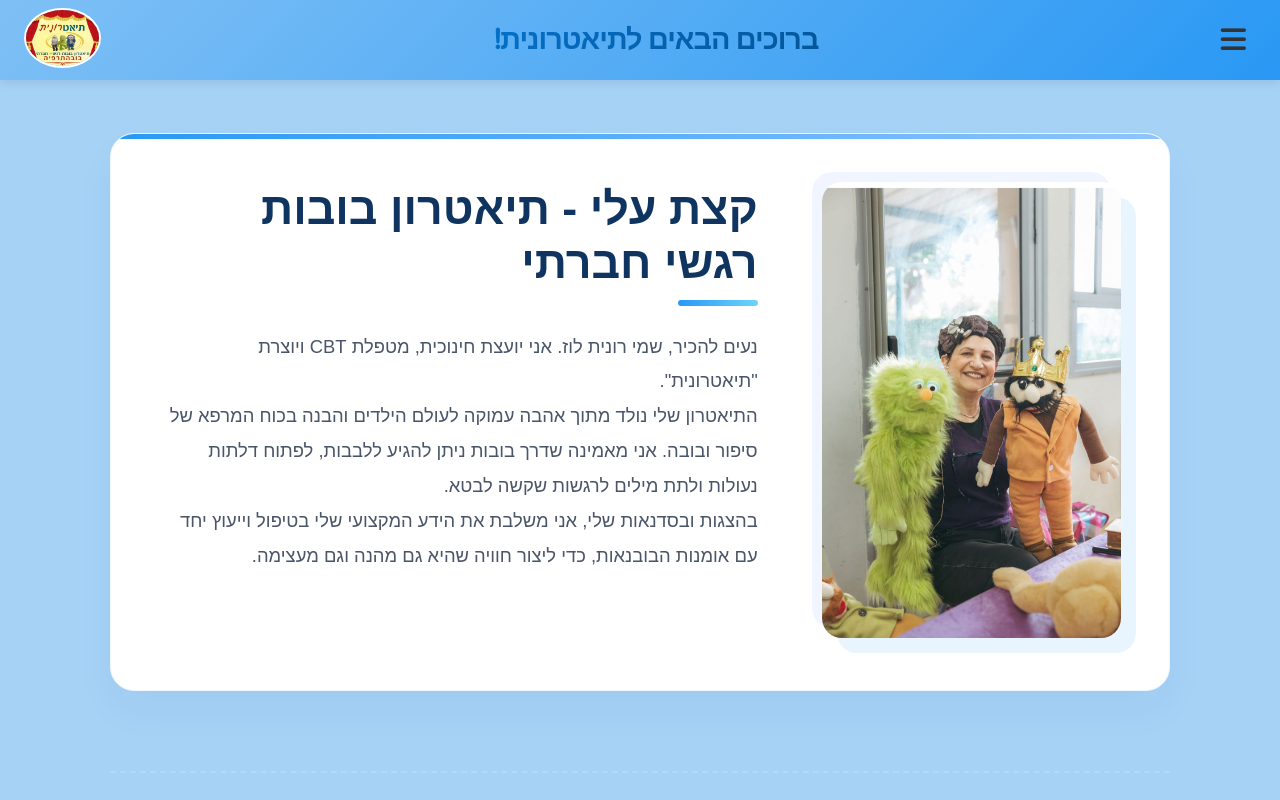
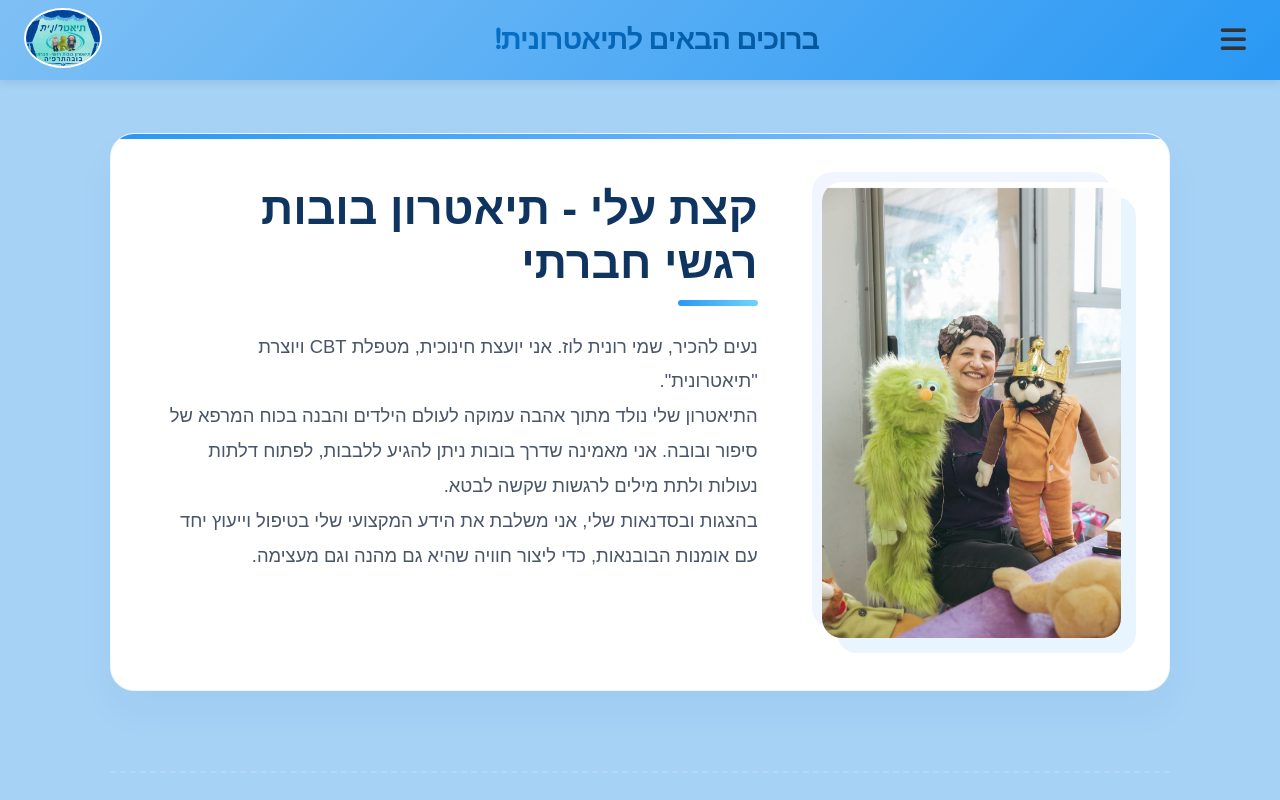
Before and after one commit to dvirluz99/tiatronit-site, a Next.js app: page /about in a window 1280 px wide. Shown: the top 800 px of the page. Built offline with nearby package versions, Linux system fonts and the light colour scheme.

Commit message:
change the logo for header

```diff
--- a/components/Header.js
+++ b/components/Header.js
@@ -49,7 +49,7 @@ export default function Header() {
 
             <div className="header-left">
                 <Link href="/" onClick={closeMenu}>
-                    <img src="/AllDir/logo/logo1.jpg" alt="Logo" className="img_item_header" />
+                    <img src="/AllDir/logo/logo2.jpeg" alt="Logo" className="img_item_header" />
                 </Link>
             </div>
 
--- a/data/presentations.js
+++ b/data/presentations.js
@@ -125,13 +125,13 @@ export const showData = {
         textUnderImg2: 'ההעברת ההצגה במתכונת הצגת יחיד',
         showData: {
             title: "חוהל'ה – משואה לתקומה",
-            description: "סיפורה האמיתי, המופלא והמרגש של חוהל'ה ובעלה הרב זלמן, שכל משפחתו נרצחה בשואה. זהו סיפור על אמונה ותקוה, המובא לקהל בעזרת בובות תיאטרון ומצגת מרגשת.",
+            description: "סיפורה האמיתי, המופלא והמרגש של חוהל'ה ובעלה הרב זלמן, שכל משפחתו נרצחה בשואה. זהו סיפור על אמונה ותקוה, המובא לקהל באמצעות תיאטרון בובות או הצגת יחיד",
             creatorIntro: "ההצגה מועברת ע\"י נכדתם,",
             creatorName: "רונית לוז",
             creatorCredentials: "יועצת חינוכית, מטפלת CBT, ויוצרת תיאטרונית – תיאטרון בובות רגשי-חברתי.",
             audience: "מתאים לכל הגילאים החל מכיתה ד' ועד הגיל השלישי",
             phone: "0542043429",
-            socialProof: "ההצגה הועברה במועדון עמך לניצולי שואה... החל מכיתה ד'"
+            socialProof: "ההצגה הועברה במועדון עמך לניצולי שואה, שלל מוסדות חינוך, ולקהל נרחב.. החל מכיתה ד'"
             },
         vidue: {
             Trailer:[ `<iframe class= "vidue_iframe" src="https://www.youtube.com/embed/7bcTavMpMZM?si=Hu5PlHwgkJYKzE7Z" title="YouTube video player" frameborder="0" allow="accelerometer; autoplay; clipboard-write; encrypted-media; gyroscope; picture-in-picture; web-share" referrerpolicy="strict-origin-when-cross-origin" allowfullscreen></iframe>`,
```
Also changed, not shown: public/AllDir/logo/logo2.jpeg (added).
